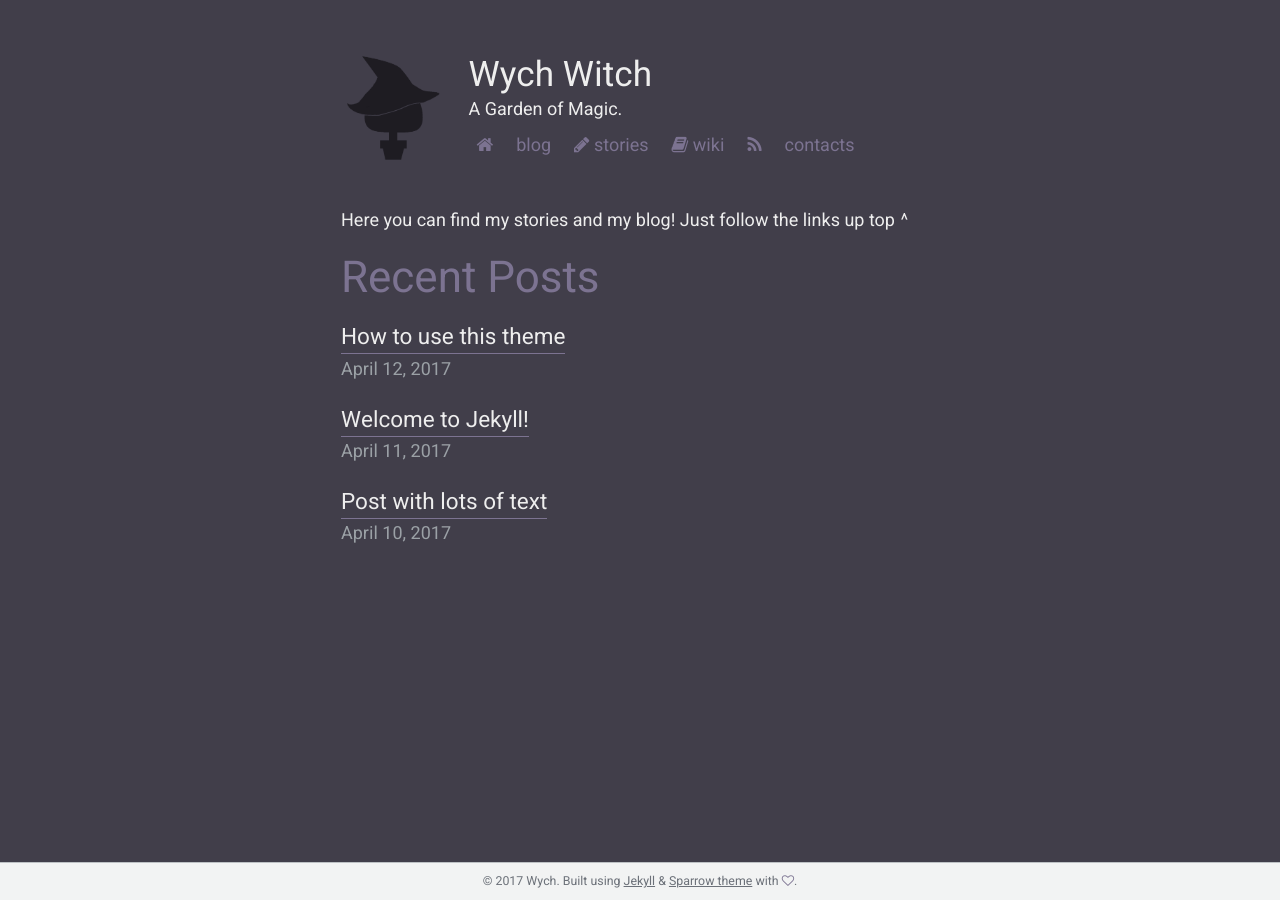
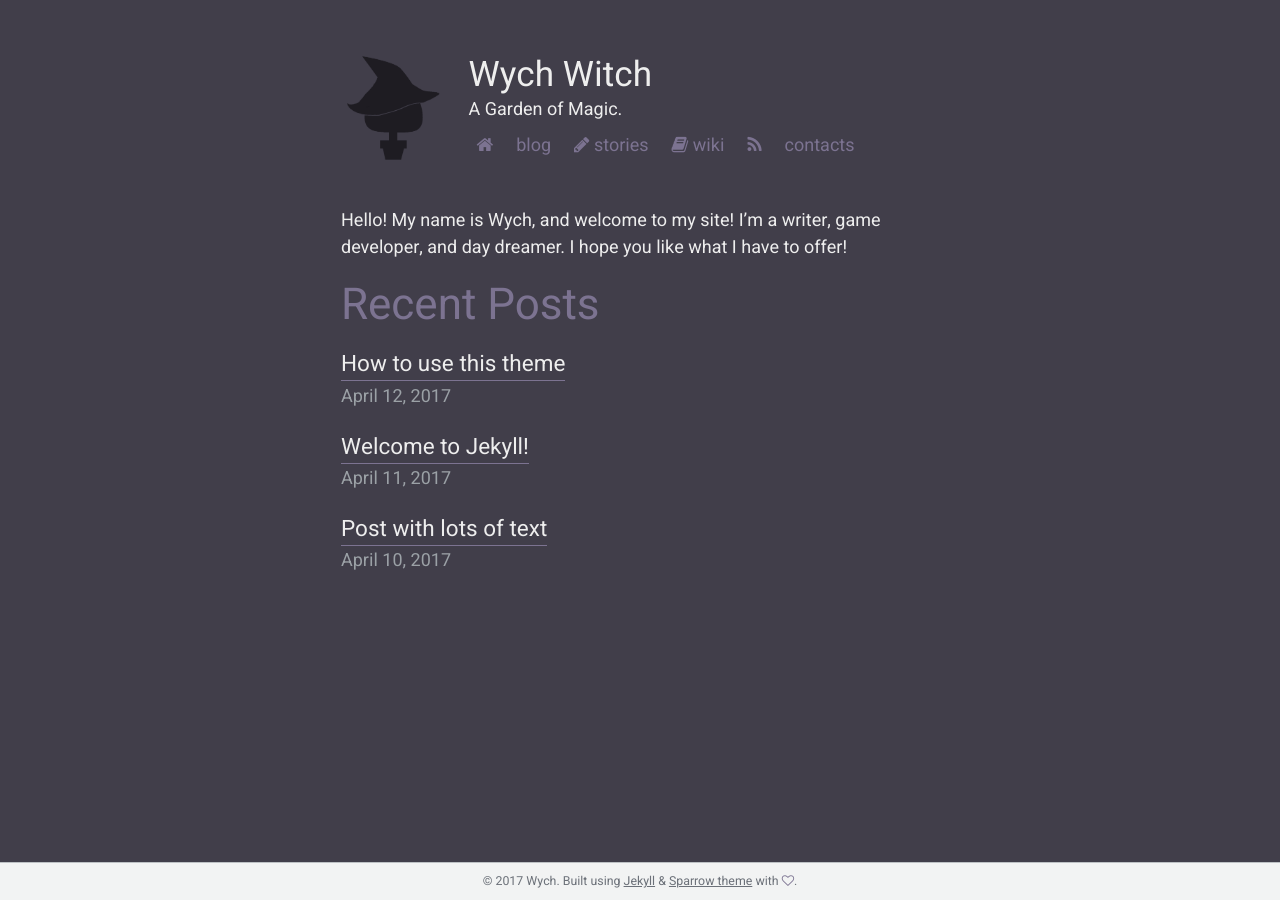
Before and after one commit to BarrelTitor/main, a Jekyll site: the page built from index.md, in a window 1280 px wide. Built offline with Jekyll 4.4.1, drawn with Linux system fonts in a browser that asks for light colours.

Commit message:
Update index.md

```diff
--- a/index.md
+++ b/index.md
@@ -3,4 +3,4 @@ layout: home
 comments: false
 ---
 
-Here you can find my stories and my blog! Just follow the links up top ^
+Hello! My name is Wych, and welcome to my site! I'm a writer, game developer, and day dreamer. I hope you like what I have to offer!
```
